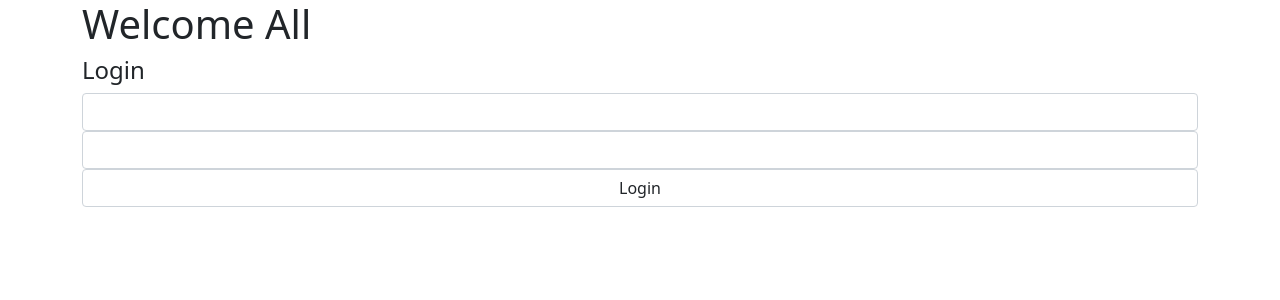
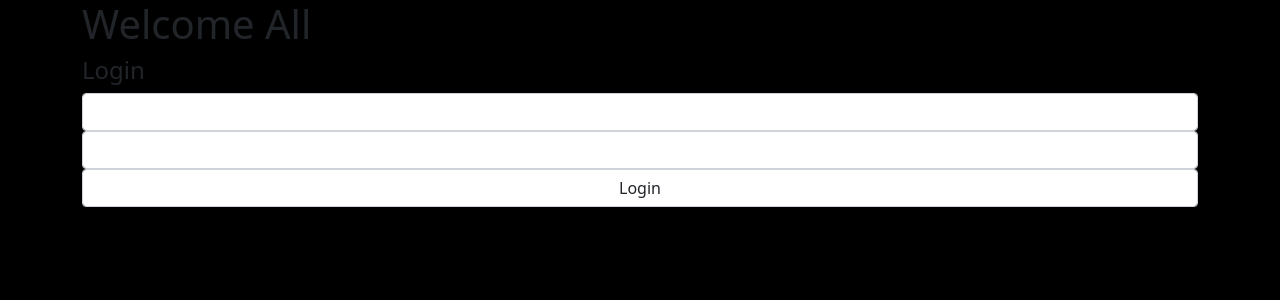
Before and after one commit to christa-ann/DemoWebsite, a PHP site: page / in a window 1280 px wide. Shown: the top 300 px of the page. Run offline with PHP 8.4, Linux system fonts and the light colour scheme.

Commit message:
change the background color

```diff
--- a/index.php
+++ b/index.php
@@ -5,7 +5,7 @@
 		<!-- CSS only -->
 	<link href="https://cdn.jsdelivr.net/npm/bootstrap@5.1.0/dist/css/bootstrap.min.css" rel="stylesheet" integrity="sha384-KyZXEAg3QhqLMpG8r+8fhAXLRk2vvoC2f3B09zVXn8CA5QIVfZOJ3BCsw2P0p/We" crossorigin="anonymous">
 </head>
-<body >
+<body style="background:black;" >
 	<div class="container">
 		<div class="row">
 			<div class="col-sm-12 col-md-12 col-lg-12 colxlg-12">
```
